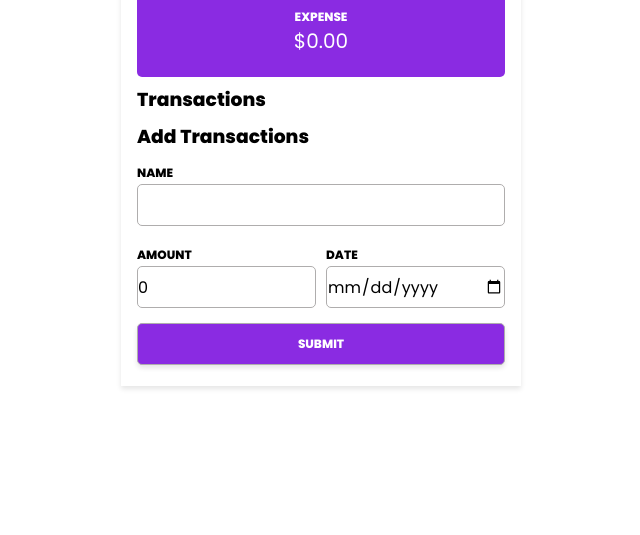
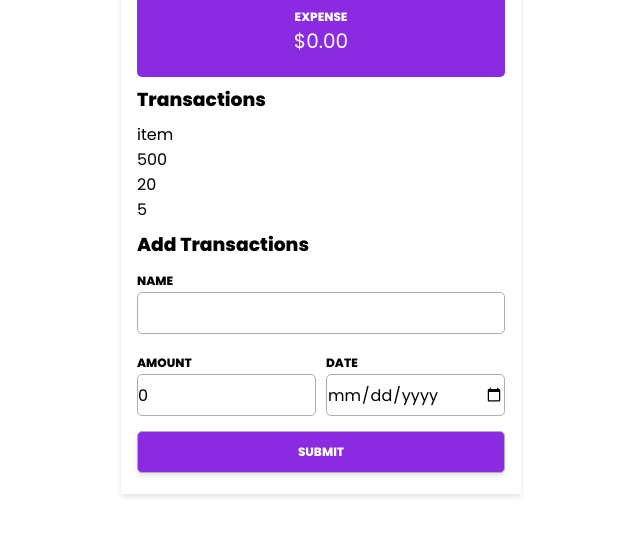
Before and after one commit to IshaFazli3/expense-tracker, a plain HTML site: page index.html in a window 1280 px wide. Shown: the part 253-788 px from the top of the page, without its empty margins (319-959 px from the left). Drawn offline with Linux system fonts and the light colour scheme; a web font is replaced by a local one.

Commit message:
Added an item list

```diff
--- a/script.js
+++ b/script.js
@@ -0,0 +1,39 @@
+const transactions = [
+  {
+    id: 1,
+    name: 'salary',
+    amount: 500,
+    date: new Date(),
+    type: 'income'
+  },
+  {
+    id: 2,
+    name: 'flowers',
+    amount: 20,
+    date: new Date(),
+    type: 'expense'
+  },
+  {
+    id: 3,
+    name: 'water bottle',
+    amount: 5,
+    date: new Date(),
+    type: 'expense'
+  }
+];
+
+const list = document.getElementById("transactionList");
+
+function renderList() {
+  list.innerHTML = "<li>item</li>";
+
+  transactions.forEach((transaction) => {
+    const li = document.createElement("li");
+
+    li.innerHTML = transaction.amount;
+
+    list.appendChild(li);
+  });
+}
+
+renderList();
--- a/style.css
+++ b/style.css
@@ -24,7 +24,7 @@ h1 {
   text-align: center;
   font-size: 1.5rem;
 }
-h3, header {
+h3, header, ul {
   margin-bottom: 0.5rem;
 }
 main {
@@ -96,3 +96,7 @@ form div:first-child {
 form div:nth-child(n + 2) {
   flex-basis: calc(50% - 5px);
 }
+
+ul {
+  list-style-type: none;
+}
```
